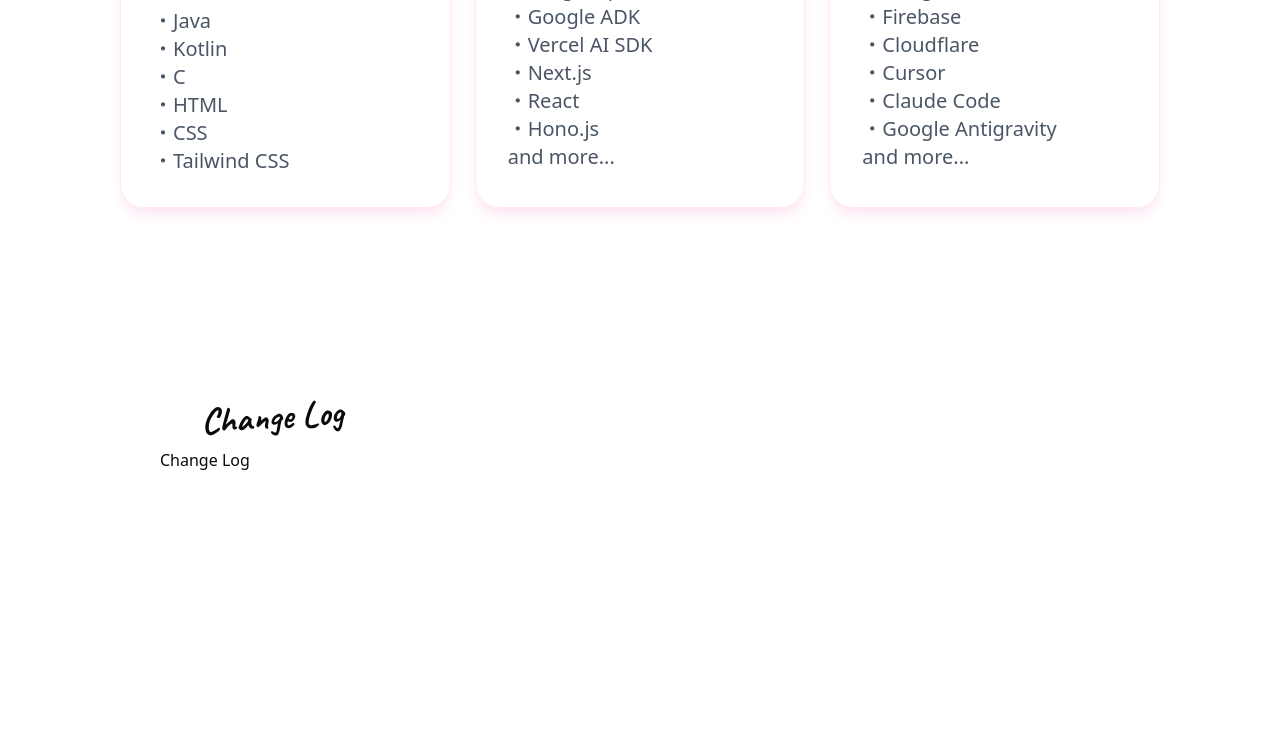
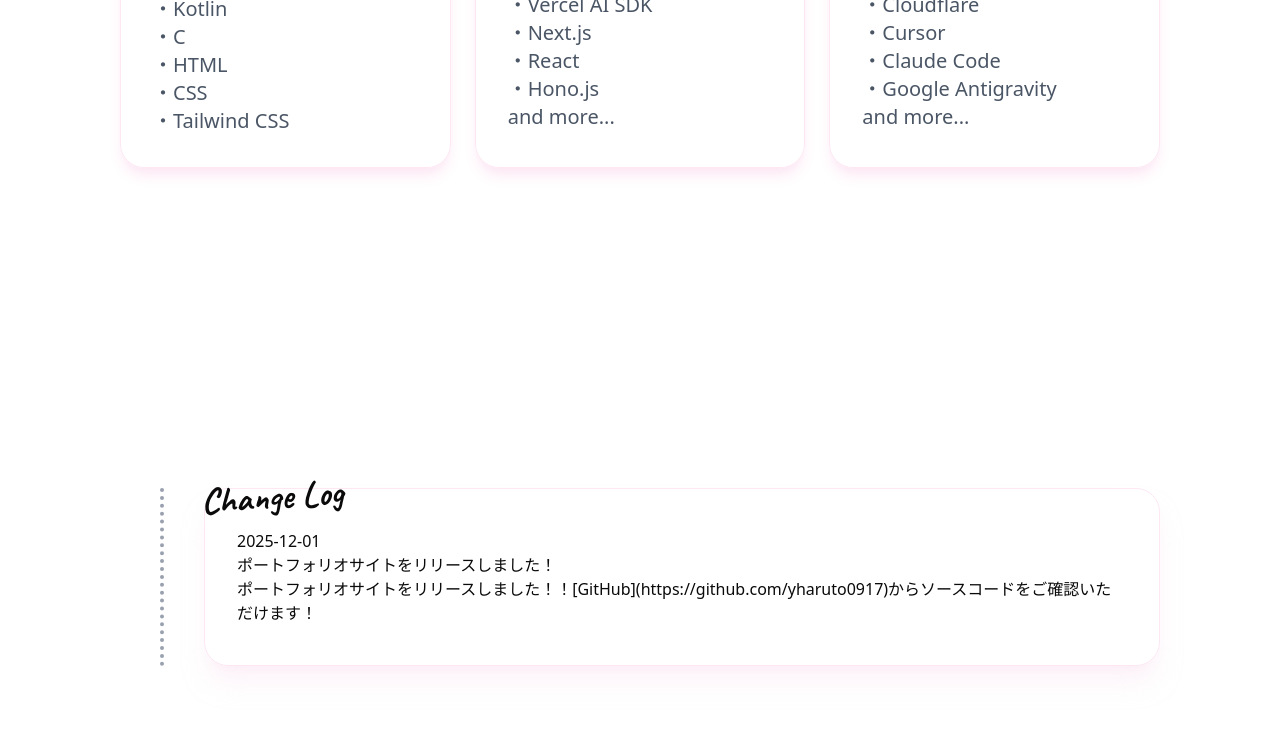
Before and after one commit to yharuto0917/ai-powered-profile-site, a Next.js app: page / in a window 1280 px wide. Shown: the part 2000-2742 px from the top of the page. Built offline with nearby package versions, Linux system fonts and the light colour scheme.

Commit message:
add changelog contents

```diff
--- a/package.json
+++ b/package.json
@@ -18,6 +18,8 @@
     "next": "15.5.5",
     "react": "19.1.0",
     "react-dom": "19.1.0",
+    "react-markdown": "^10.1.0",
+    "remark-gfm": "^4.0.1",
     "tailwind-merge": "^3.3.1"
   },
   "devDependencies": {
--- a/src/components/IntroduceMySelf/IntroBox.tsx
+++ b/src/components/IntroduceMySelf/IntroBox.tsx
@@ -4,7 +4,7 @@
 
 export default function IntroBox() {
     return (
-        <div id="about" className="mt-20 mb-60">
+        <div id="about" className="mt-20 mb-80">
             <motion.div
                 initial={{ opacity: 0, y: 24 }}
                 whileInView={{ opacity: 1, y: 0 }}
--- a/src/components/IntroduceMySelf/changelogIn.tsx
+++ b/src/components/IntroduceMySelf/changelogIn.tsx
@@ -1,7 +1,21 @@
+import { changelogContents } from "./chengelogContents";
+import ReactMarkdown from 'react-markdown';
+import remarkGfm from "remark-gfm";
+
 export default function ChangeLogIn() {
+    const changelogs = changelogContents;
     return (
-        <div className="m-10">
-            <h2>Change Log</h2>
+        <div>
+            {changelogs.map((changelog, index) => (
+                <div key={changelog.title} className="flex justify-center items-left">
+                    <div className="border-l-4 border-dotted border-gray-400 mx-10"></div>
+                    <div className="bg-white/90 rounded-3xl shadow-xl shadow-pink-100/50 border border-pink-100 py-10 px-8">
+                        <h2>{changelog.date}</h2>
+                        <h1>{changelog.title}</h1>
+                        <div>{changelog.contents}</div>
+                    </div>
+                </div>
+            ))}
         </div>
     );
 }
--- /dev/null
+++ b/src/components/IntroduceMySelf/chengelogContents.tsx
@@ -0,0 +1,11 @@
+export const changelogContents = [
+    {
+        tag: [
+            'Release',
+            'Web'
+        ],
+        date: '2025-12-01',
+        title: 'ポートフォリオサイトをリリースしました！',
+        contents: 'ポートフォリオサイトをリリースしました！！[GitHub](https://github.com/yharuto0917)からソースコードをご確認いただけます！'
+    }
+]
--- a/src/components/IntroduceMySelf/mySkills.tsx
+++ b/src/components/IntroduceMySelf/mySkills.tsx
@@ -4,7 +4,7 @@
 
 export default function MySkills() {
     return (
-        <div className="pt-30">
+        <div className="pb-30">
             <motion.div
                 initial={{ opacity: 0, y: 24 }}
                 whileInView={{ opacity: 1, y: 0 }}
```
Also changed, not shown: 1 other file (tests, documents, lock files or other folders).
